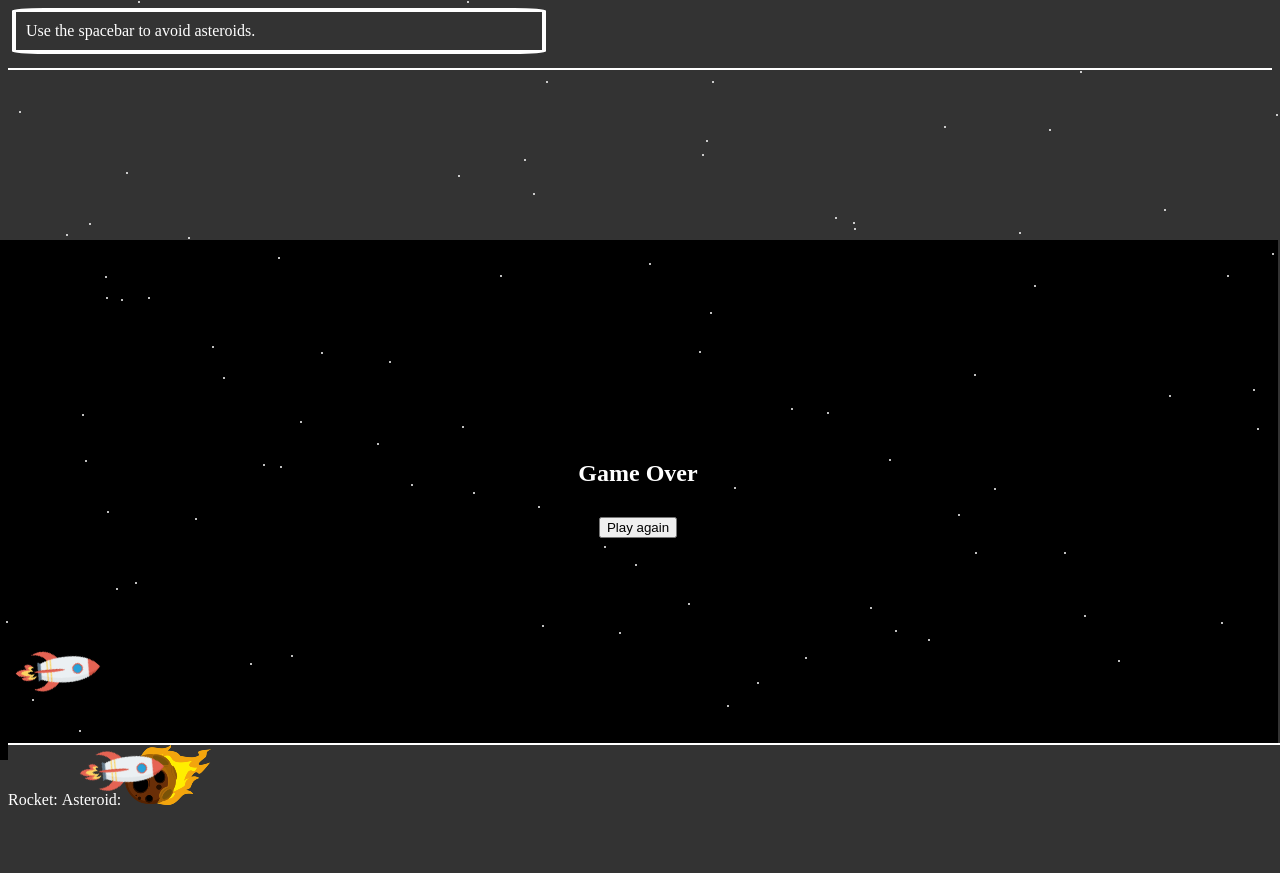
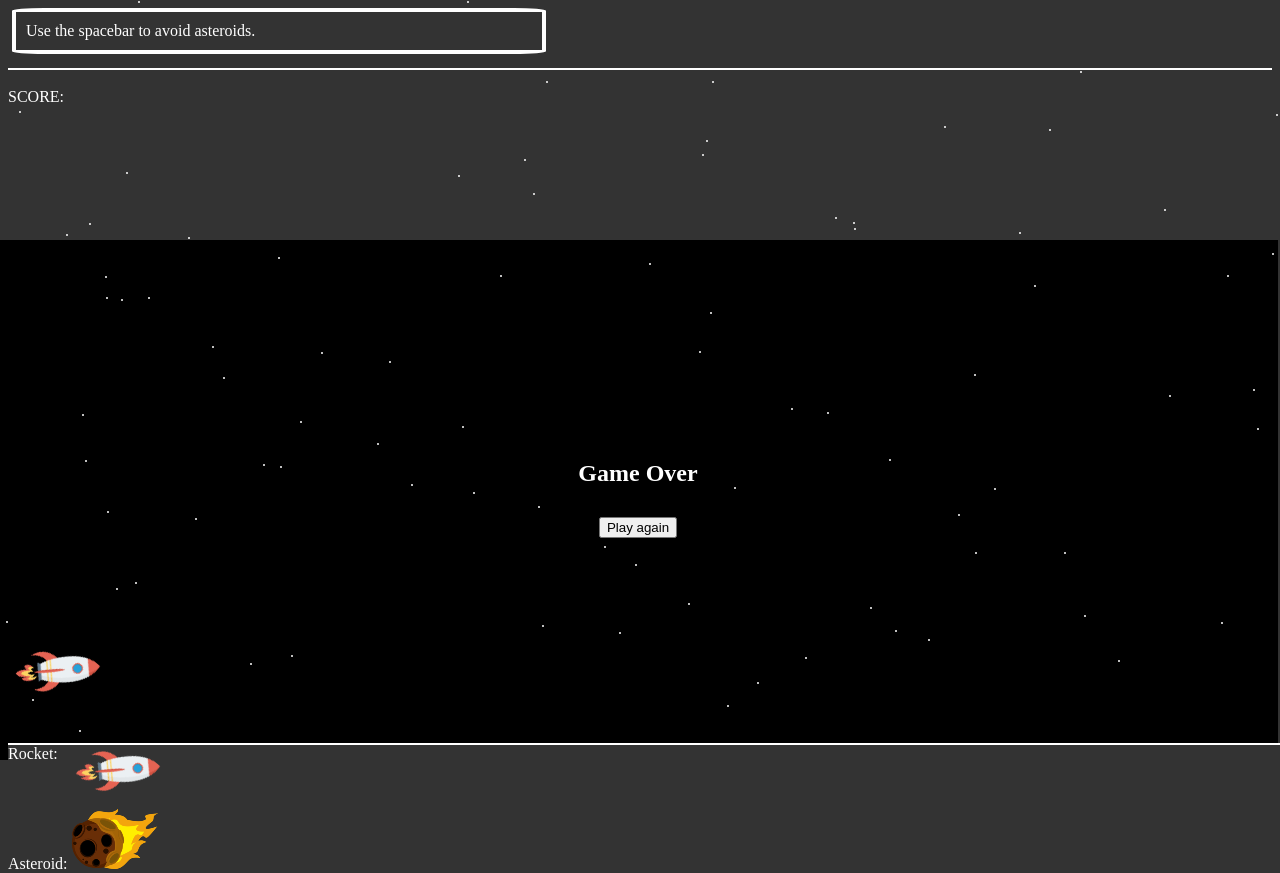
Before and after one commit to ClJarvis/T-RexGame, a plain HTML site: page index.html in a window 1280 px wide. Before the commit the page ends 812 px from the top, so only its background shows below. Drawn offline with Linux system fonts and the light colour scheme.

Commit message:
minior chnages, comments on possible fix

```diff
--- a/app.js
+++ b/app.js
@@ -8,6 +8,8 @@ const numOfStars = 100;
 let isJumping = false
 let gravity = 0.9
 let isGameOver = false
+let score = 0
+let highscore = 0
 
 
 // Populate the star field
@@ -102,3 +104,22 @@ function generateObstacles() {
 	generateObstacles()
 
 })
+
+
+/* theory A if obstacle reaches left add to score ?????
+simlar to py pong game
+
+
+
+
+
+/* theory B  scoreText = new Text("Score: " + score, 25, 25, "left", "#212121", "20");
+  highscoreText = new Text("Highscore: " + highscore, canvas.width - 25, 25, "right", "#212121", "20");
+
+
+score++
+scoreText.t = "Score: " + score
+scoreText.Draw()
+
+let star = document.createElement("div");
+    star.className = "star";   */
--- a/index.html
+++ b/index.html
@@ -17,6 +17,7 @@
 
 	</div>
 </section>
+	<br>SCORE:<div class="score"></div>
 </div>
 
 	<div id="lunarSurface">
@@ -26,8 +27,11 @@
  		</div>
 	</div>
  	<footer>
-  <div class="footer"> Rocket: <img class="Insrocket" src="wrocket.png">
-  	Asteroid: <img class="Inobstacle" src="asteroid.png"><br></div>
+  <div class="footer">
+  	<div class="infobox"> Rocket: <img class="Insrocket" src="wrocket.png">
+  	</div>
+  	<div class="infobox">Asteroid: <img class="Inobstacle" src="asteroid.png"></div>
+  </div>
 
 </footer>
 
--- a/style.css
+++ b/style.css
@@ -33,7 +33,7 @@ body {
 
 .obstacle {
 	position: absolute;
-	width: 60px;
+	width: 80px;
 	height: 60px;
 	background-image: url(asteroid.png);
 	bottom: 60px;
@@ -87,6 +87,12 @@ body {
 	width: 40%;
 }
 
+.infobox {
+	width: auto;
+	height: 64px;
+
+}
+
 .footer {
 background: #333;
 z-index: 10;
```
